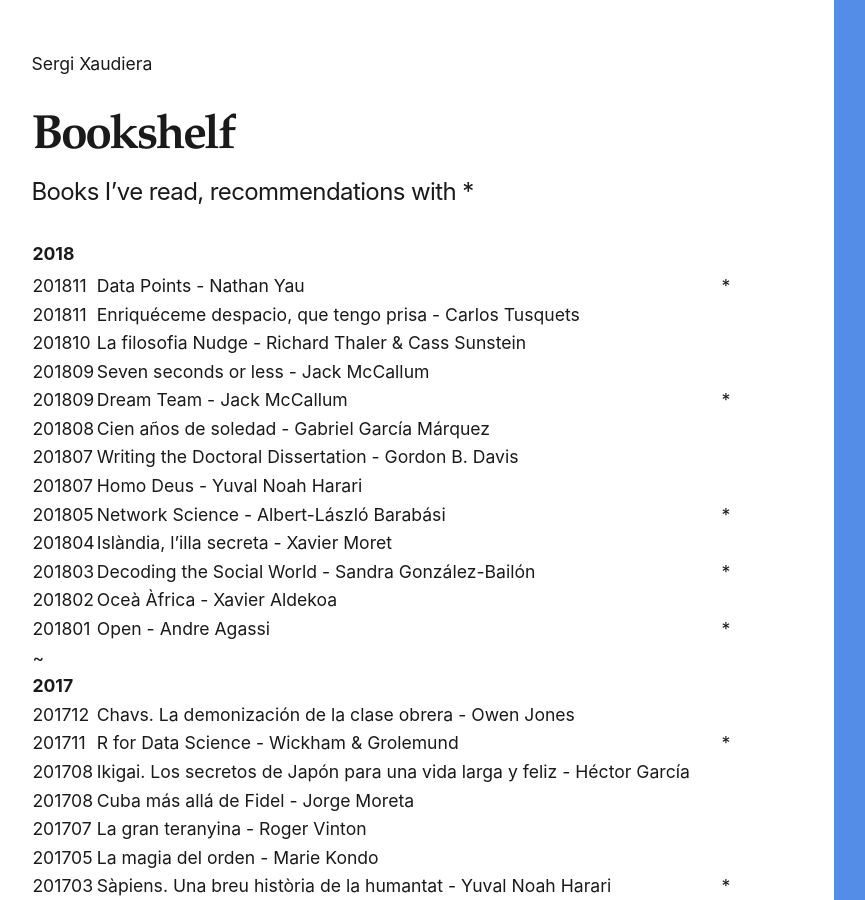
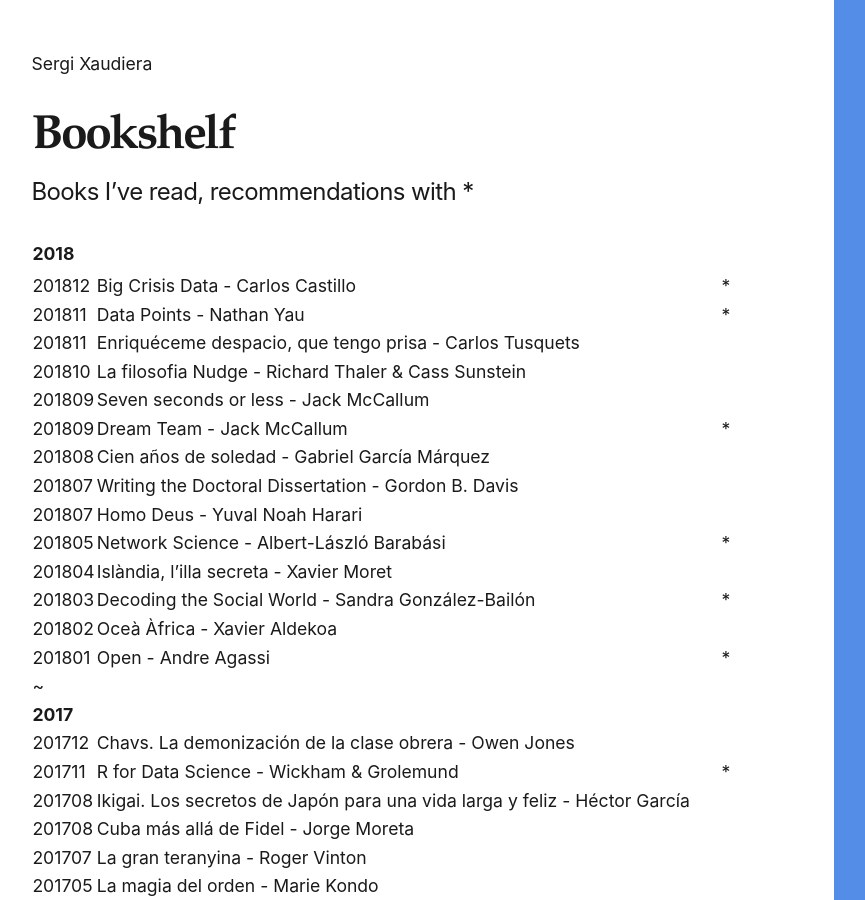
Before and after one commit to sergixaudiera/sergixaudiera.github.io, a Jekyll site: the page built from library.md, in a window 1280 px wide and 900 px high. Shown: the whole window, without its empty margins (71-936 px from the left). Built offline with Jekyll 4.4.1, drawn with Linux system fonts in a browser that asks for light colours.

Commit message:
+ big crisis data

```diff
--- a/library.md
+++ b/library.md
@@ -9,6 +9,7 @@ permalink: /library/
 
 |**2018** | | |
 | :---- | ------| ---: |
+| 201812 | Big Crisis Data - Carlos Castillo|*|
 | 201811 | Data Points - Nathan Yau|*|
 | 201811 | Enriquéceme despacio, que tengo prisa - Carlos Tusquets|
 | 201810 | La filosofia Nudge - Richard Thaler & Cass Sunstein|
```
